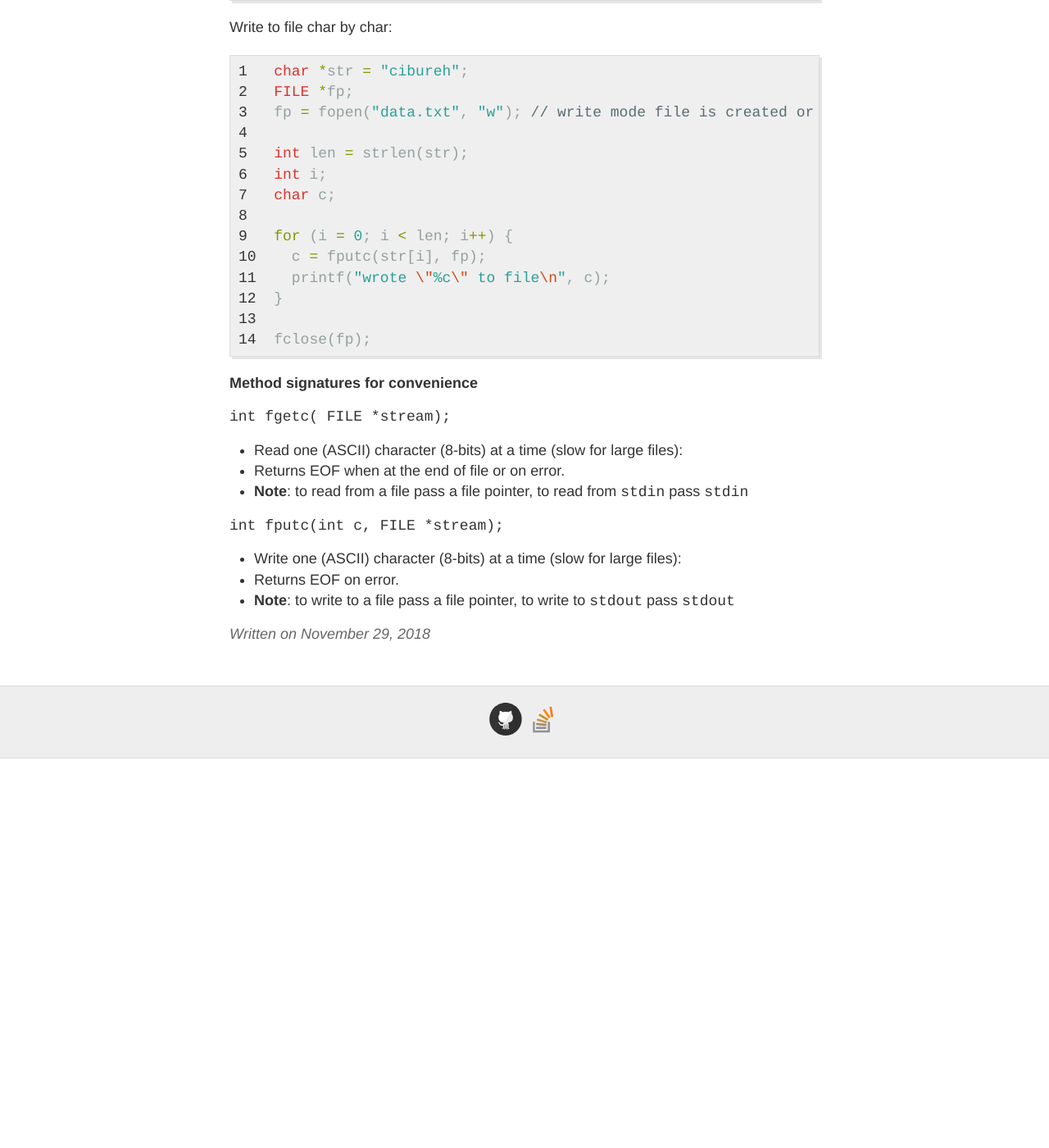
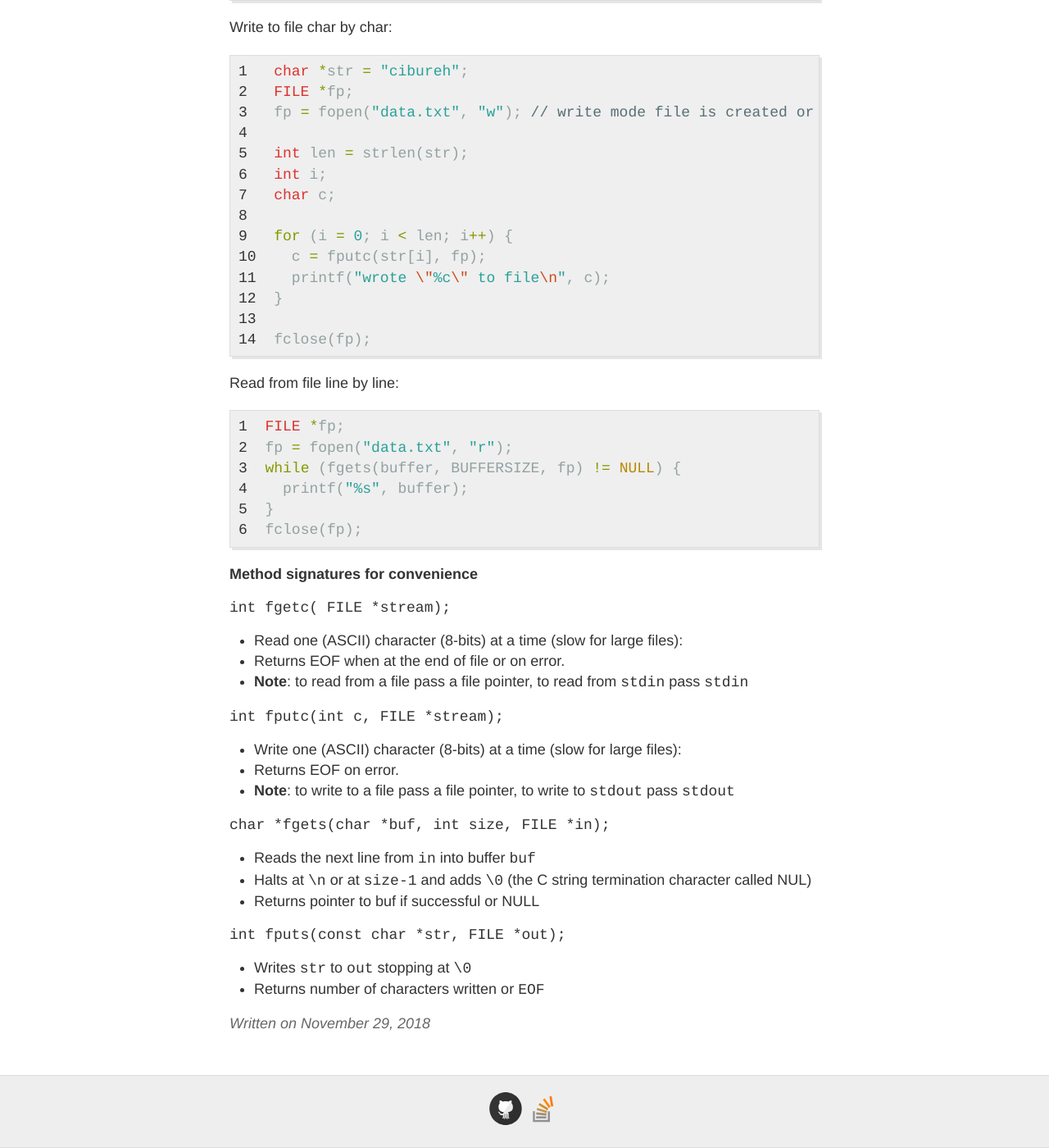
Before and after one commit to gutucristian/gutucristian.github.io, a Jekyll site: the page built from _posts/2018-11-29-C-Tips-and-Tricks.md, in a window 1280 px wide and 1400 px high, scrolled down 660 px. Shown: the whole window at 82% size. Built offline with Jekyll 4.4.1, drawn with Linux system fonts in a browser that asks for light colours; our own code applies the rules of GitHub Pages for plain Markdown files; before the commit the page ends 1585 px from its top, so only the background shows below that.

Commit message:
Update 2018-11-29-C-Tips-and-Tricks.md

```diff
--- a/_posts/2018-11-29-C-Tips-and-Tricks.md
+++ b/_posts/2018-11-29-C-Tips-and-Tricks.md
@@ -36,6 +36,16 @@ Write to file char by char:
   fclose(fp);
 {% endhighlight %}
 
+Read from file line by line:
+{% highlight c linenos %}
+  FILE *fp;
+  fp = fopen("data.txt", "r");
+  while (fgets(buffer, BUFFERSIZE, fp) != NULL) {
+    printf("%s", buffer);
+  }
+  fclose(fp);
+{% endhighlight %}
+
 **Method signatures for convenience**
 
 `int fgetc( FILE *stream);`
@@ -47,3 +57,12 @@ Write to file char by char:
 - Write one (ASCII) character (8-bits) at a time (slow for large files):
 - Returns EOF on error.
 - **Note**: to write to a file pass a file pointer, to write to `stdout` pass `stdout`
+
+`char *fgets(char *buf, int size, FILE *in);`
+- Reads the next line from `in` into buffer `buf`
+- Halts at `\n` or at `size-1` and adds `\0` (the C string termination character called NUL)
+- Returns pointer to buf if successful or NULL
+
+`int fputs(const char *str, FILE *out);`
+- Writes `str` to `out` stopping at `\0`
+- Returns number of characters written or `EOF`
```
